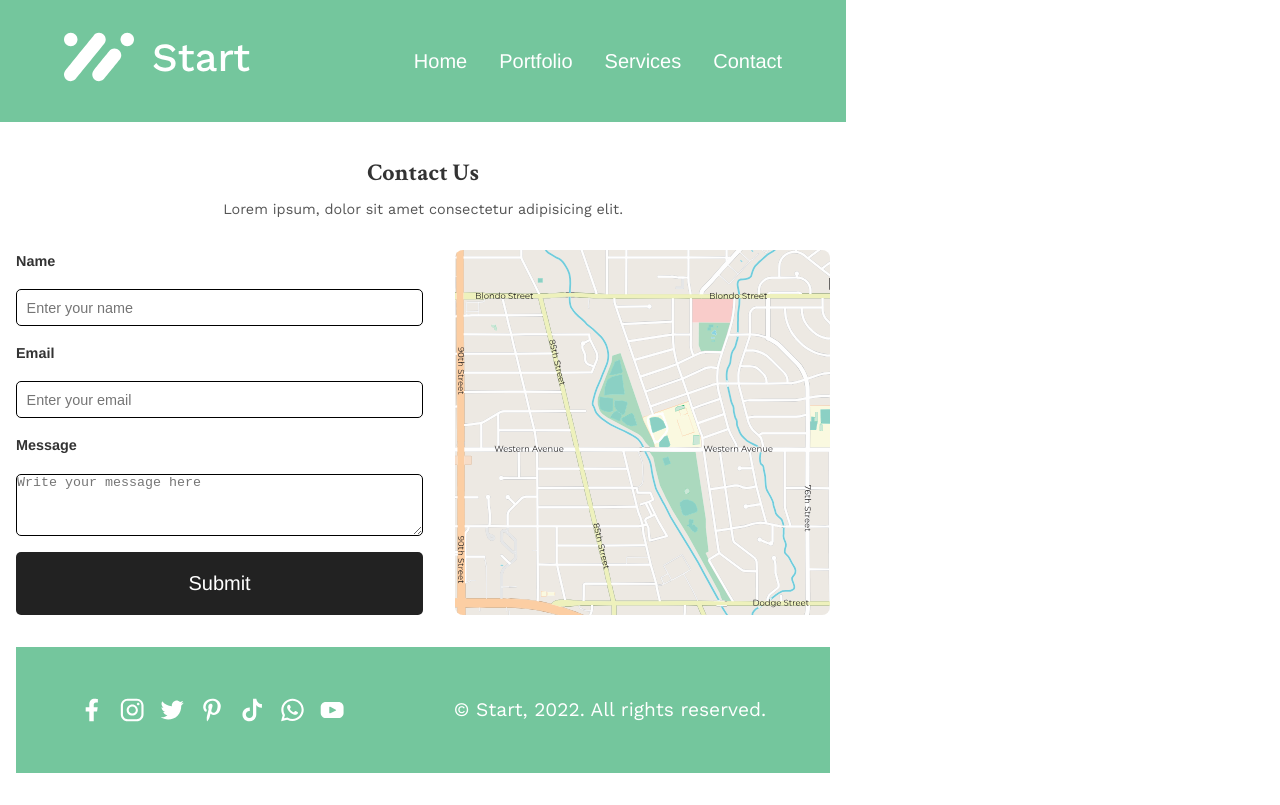
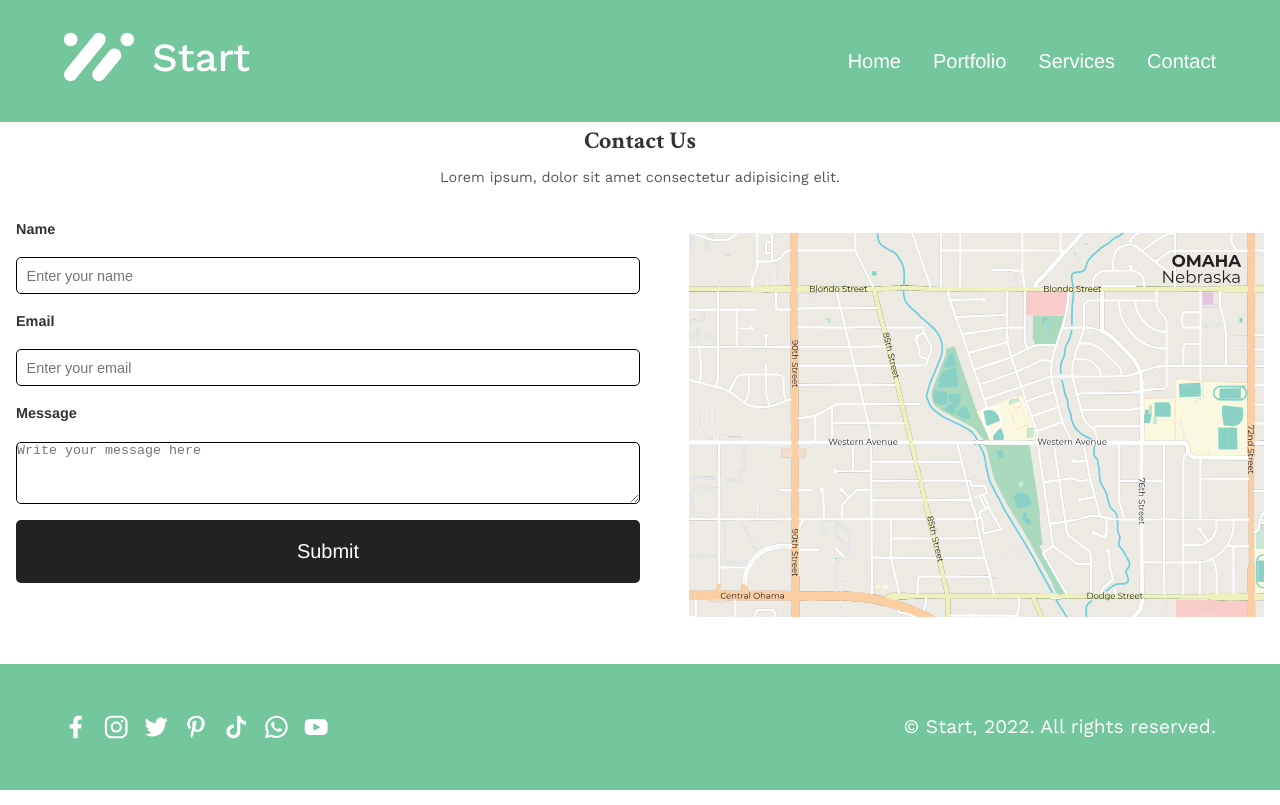
Before and after one commit to FDamilola-Dev/Startup-Website, a React (Vite) app: page /contact in a window 1280 px wide. Built offline with nearby package versions, Linux system fonts and the light colour scheme.

Commit message:
Responsiveness fixes

```diff
--- a/src/App.css
+++ b/src/App.css
@@ -99,16 +99,29 @@ button {
   color: #ffffff;
  }
 
- ul.menu-items {
-  list-style: none;
-  color: #ffffff;
- }
 
+  ul.menu-items {
+    list-style-type: none;
+  position: absolute;
+  top: 70px; /* adjust based on navbar height */
+  right: 0;
+  left: 0;
+  background-color: #74c69d;
+  padding: 2rem 1rem;
+  height: calc(100vh - 70px);
+  z-index: 100;
+  display: flex;
+  flex-direction: column;
+  align-items: end;
+  gap: 1.5rem;
+  transition: all 0.3s ease-in-out;
+}
+/*
  @media (min-width: 324px){
   ul.menu-items {
     display: none;
   }
- }
+ } */
 
  ul.menu-items a {
   color: #ffffff;
@@ -121,9 +134,10 @@ button {
   font-size: 1.8rem;
   color: white;
   cursor: pointer;
+  /* height: 100vh */
 }
 
-@media (max-width: 575px) {
+@media (max-width: 576px) {
   .navbar .nav-links {
     display: none;
     flex-direction: column;
@@ -148,6 +162,7 @@ button {
 .navbar .close-btn {
   display: block;
   font-size: 1.8rem;
+  color: #ffffff;
 }
 @media (min-width: 575px) {
   .navbar .close-btn{
--- a/src/Pages/Contact.css
+++ b/src/Pages/Contact.css
@@ -1,6 +1,41 @@
-/* Mobile First Design */
+* {
+  box-sizing: border-box;
+  margin: 0;
+  padding: 0;
+}
+
+h2 {
+  font-family: "Crimson Text", serif;
+}
+
+p {
+  font-family: "Work Sans", sans-serif;
+}
+
+body {
+  font-family: "Helvetica Neue", Arial, sans-serif;
+  color: #333;
+  line-height: 1.6;}
+
+  @media(min-width:576px){
+  body {
+    margin: 0;
+    display: flex;
+    flex-direction: column;
+    place-items: normal;
+    min-width: 320px;
+    min-height: 100vh;
+}
+  }
+
+button {
+  cursor: pointer;
+  border: none;
+  border-radius: 4px;
+}
+
 .contactSection {
-  padding: 2rem 1rem;
+  /* padding: 2rem 1rem; */
     text-align: center;
     background-color: #fff;
     display: flex;
@@ -48,6 +83,7 @@
   flex-direction: column;
   gap: 1rem;
   width: 100%;
+  padding-left: 1rem
 
 }
 @media (min-width:576px){
--- a/src/Pages/Service.css
+++ b/src/Pages/Service.css
@@ -1,7 +1,35 @@
+* {
+  box-sizing: border-box;
+  margin: 0;
+  padding: 0;
+}
+
+h2 {
+  font-family: "Crimson Text", serif;
+}
+
+p {
+  font-family: "Work Sans", sans-serif;
+}
+
+body {
+  font-family: "Helvetica Neue", Arial, sans-serif;
+  color: #333;
+  line-height: 1.6;
+}
+
+button {
+  cursor: pointer;
+  border: none;
+  border-radius: 4px;
+}
+
+
 
 .serviceSection {
   text-align: center;
-  padding: 1rem 2rem;
+  /* padding: 1rem 2rem; */
+  margin-top: 1.8rem
 }
 
 .title {
@@ -45,6 +73,8 @@
 @media (min-width: 576px) {
   .cardsWrapper {
     flex-direction: row;
+    justify-content: center;
+    align-items: center;
   }
 }
 
--- a/src/components/Navbar.jsx
+++ b/src/components/Navbar.jsx
@@ -32,7 +32,7 @@ const Navbar = () => {
           <Link to="/services">Services</Link>
           </li>
         <li>
-          <Link to="contact">Contact</Link>
+          <Link to="/contact">Contact</Link>
           </li>
         <li className="close-btn">×</li>
       </ul>
@@ -49,7 +49,7 @@ const Navbar = () => {
             <Link to="/services">Services</Link>
           </li>
           <li>
-            <Link to= "/contact">Contact </Link>
+            <Link to= "/contact">Contact</Link>
             </li>
           <li onClick={() => setIsOpen(!isOpen)} className="close-btn">×</li>
         </ul>
```
